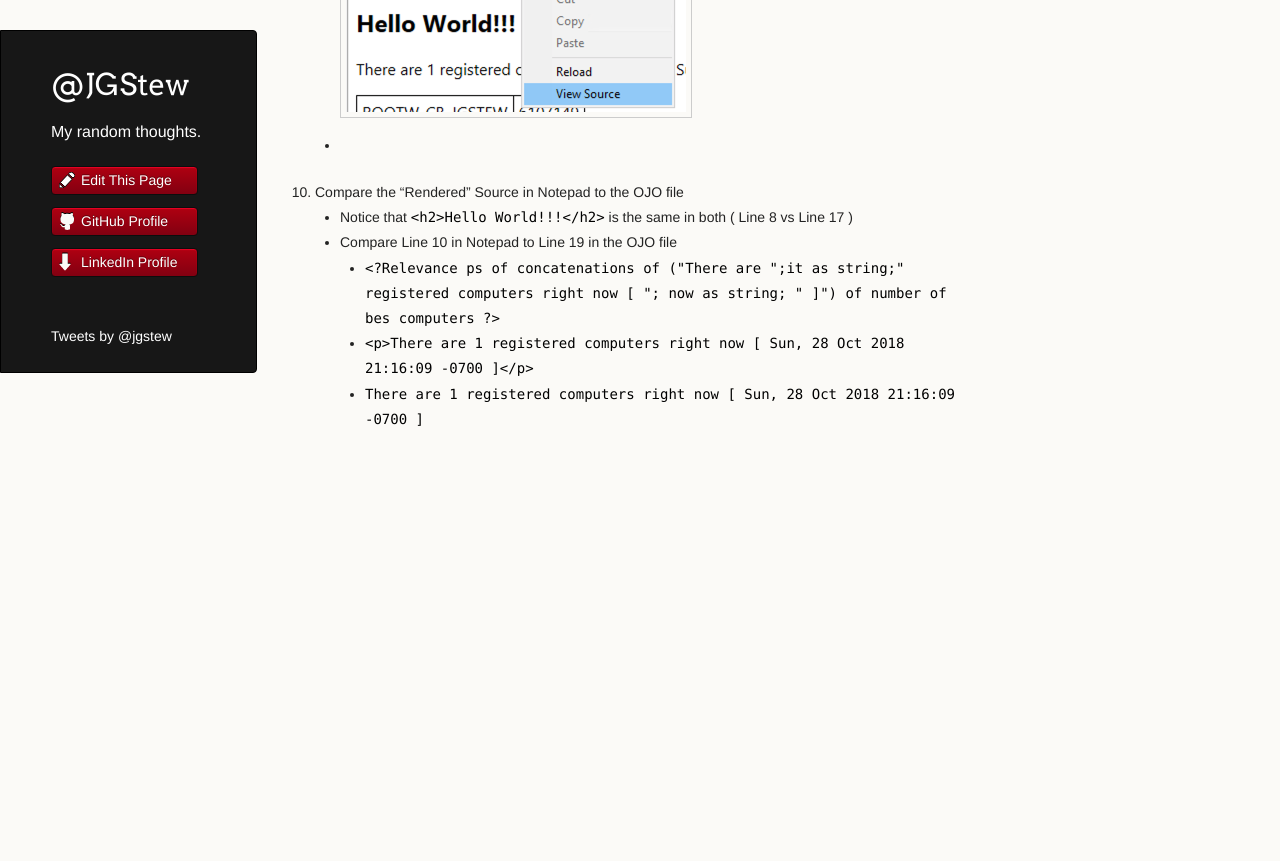
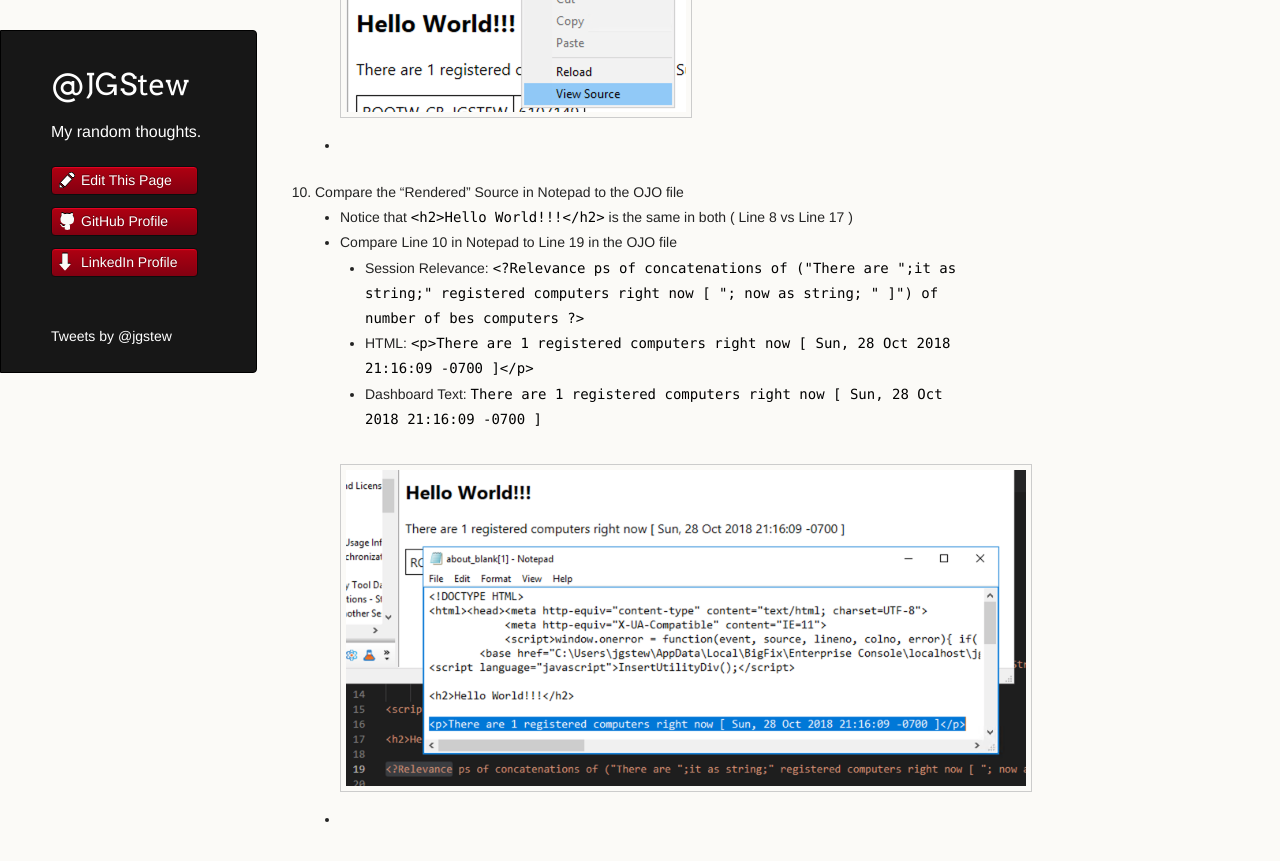
Before and after one commit to jgstew/jgstew.github.io, a Jekyll site: the page built from _posts/2018-10-29-Debug-Dashboard-In-BigFix-Console.md, in a window 1280 px wide and 900 px high, scrolled down 2722 px. Shown: the top 861 px of the window. Built offline with Jekyll 4.4.1, drawn with Linux system fonts in a browser that asks for light colours; nearby versions of some CDN libraries; comment, search, counter and statistics services are not loaded; before the commit the page ends 3226 px from its top, so only the background shows below that.

Commit message:
Update 2018-10-29-Debug-Dashboard-In-BigFix-Console.md

```diff
--- a/_posts/2018-10-29-Debug-Dashboard-In-BigFix-Console.md
+++ b/_posts/2018-10-29-Debug-Dashboard-In-BigFix-Console.md
@@ -41,6 +41,7 @@
 1. Compare the "Rendered" Source in Notepad to the OJO file
     * Notice that `<h2>Hello World!!!</h2>` is the same in both ( Line 8 vs Line 17 )
     * Compare Line 10 in Notepad to Line 19 in the OJO file
-        * `<?Relevance ps of concatenations of ("There are ";it as string;" registered computers right now [ "; now as string; " ]") of number of bes computers ?>`
-        * `<p>There are 1 registered computers right now [ Sun, 28 Oct 2018 21:16:09 -0700 ]</p>`
-        * `There are 1 registered computers right now [ Sun, 28 Oct 2018 21:16:09 -0700 ]`
+        * Session Relevance: `<?Relevance ps of concatenations of ("There are ";it as string;" registered computers right now [ "; now as string; " ]") of number of bes computers ?>`
+        * HTML: `<p>There are 1 registered computers right now [ Sun, 28 Oct 2018 21:16:09 -0700 ]</p>`
+        * Dashboard Text: `There are 1 registered computers right now [ Sun, 28 Oct 2018 21:16:09 -0700 ]`
+    * ![Compare Rendered Source](/images/BigFix/Dashboards/CompareRenderedSourceNotepad.png)
```
